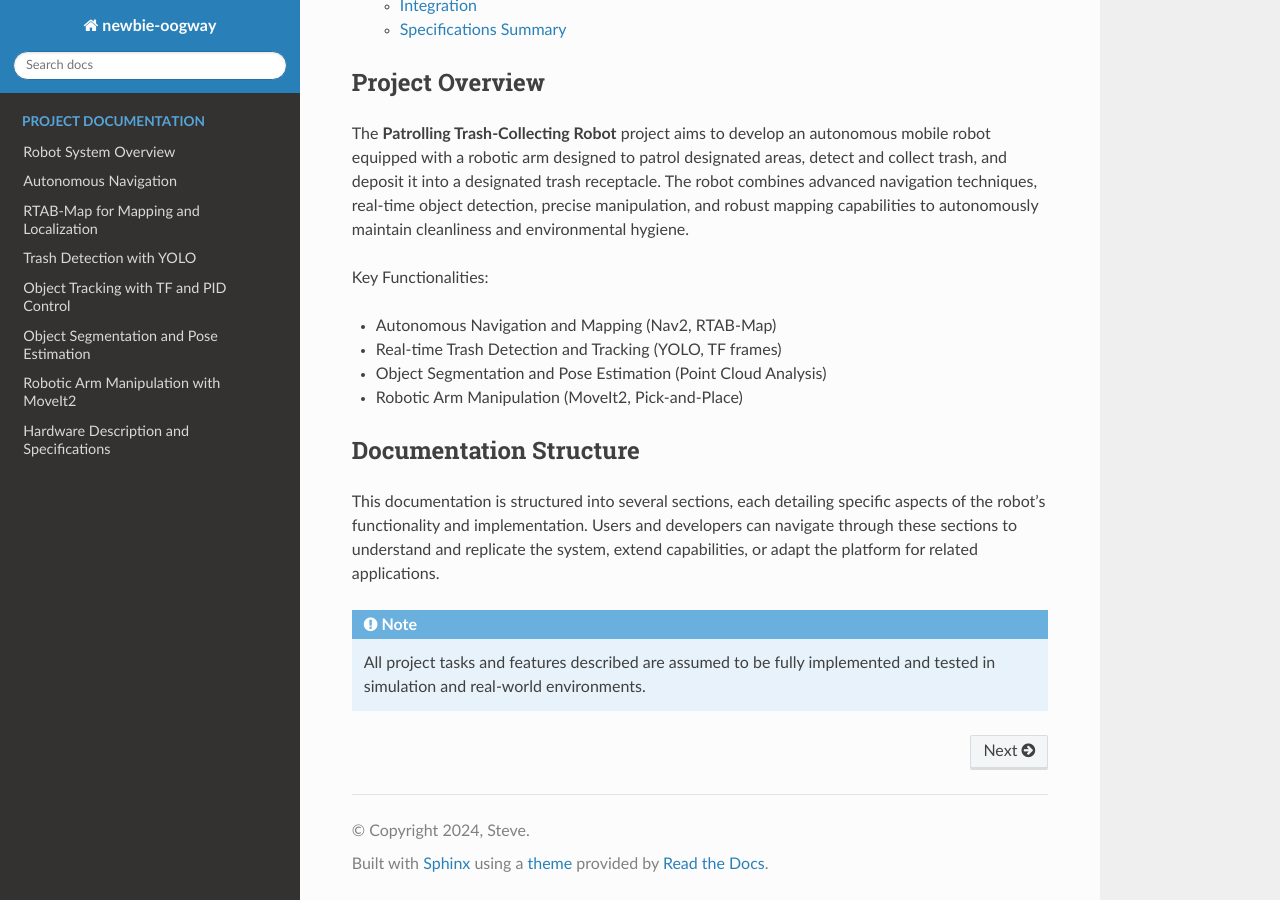
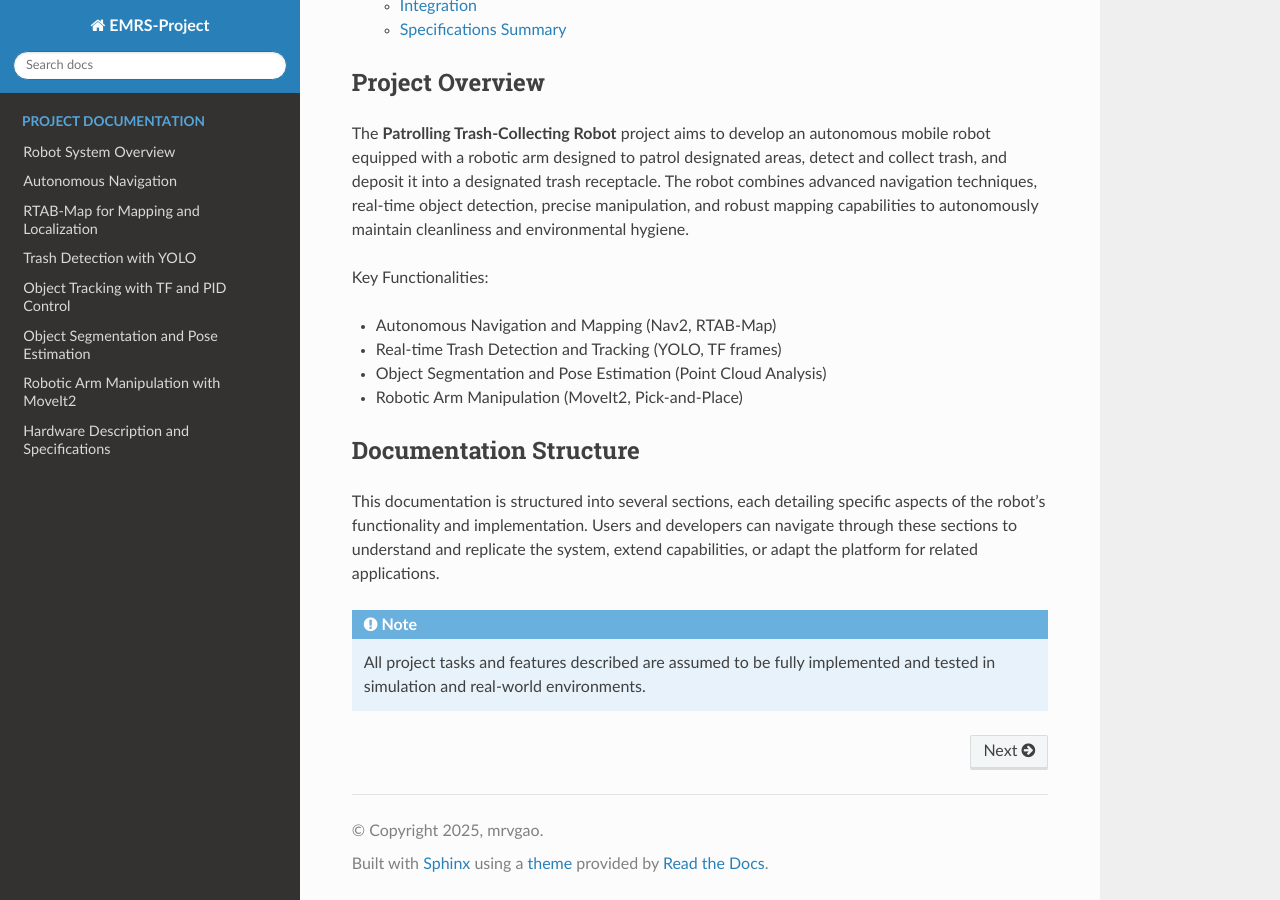
Before and after one commit to mrvgao/EMRS-doc, a Sphinx documentation site: the page built from docs/source/index.rst, in a window 1280 px wide and 900 px high, scrolled down 1522 px. Built offline with Sphinx 7.4.7 and the Read the Docs theme 3.1.0, drawn with Linux system fonts in a browser that asks for light colours.

Commit message:
add conf

```diff
--- a/docs/source/conf.py
+++ b/docs/source/conf.py
@@ -2,9 +2,9 @@
 
 # -- Project information
 
-project = 'newbie-oogway'
-copyright = '2024, Steve'
-author = 'Steve'
+project = 'EMRS-Project'
+copyright = '2025, mrvgao'
+author = 'mrvgao'
 
 release = '0.1'
 version = '0.1.0'
```
